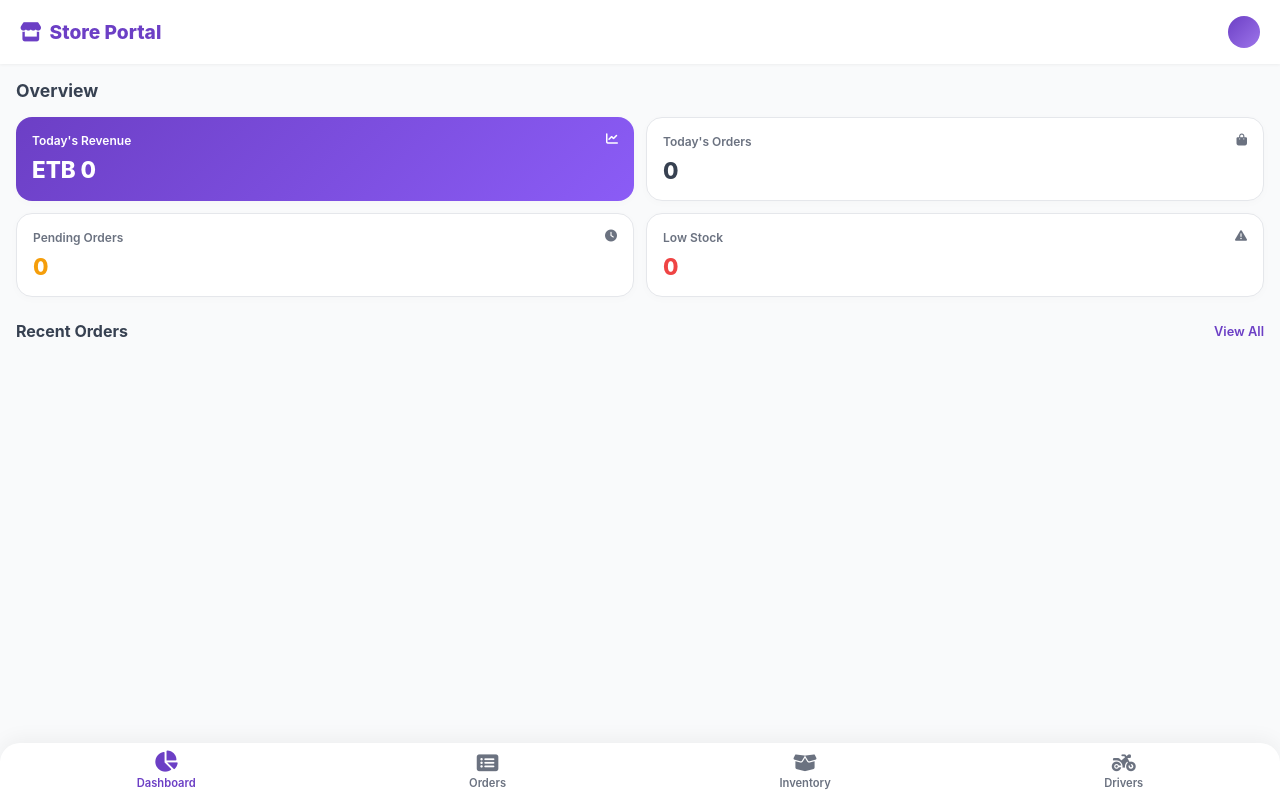
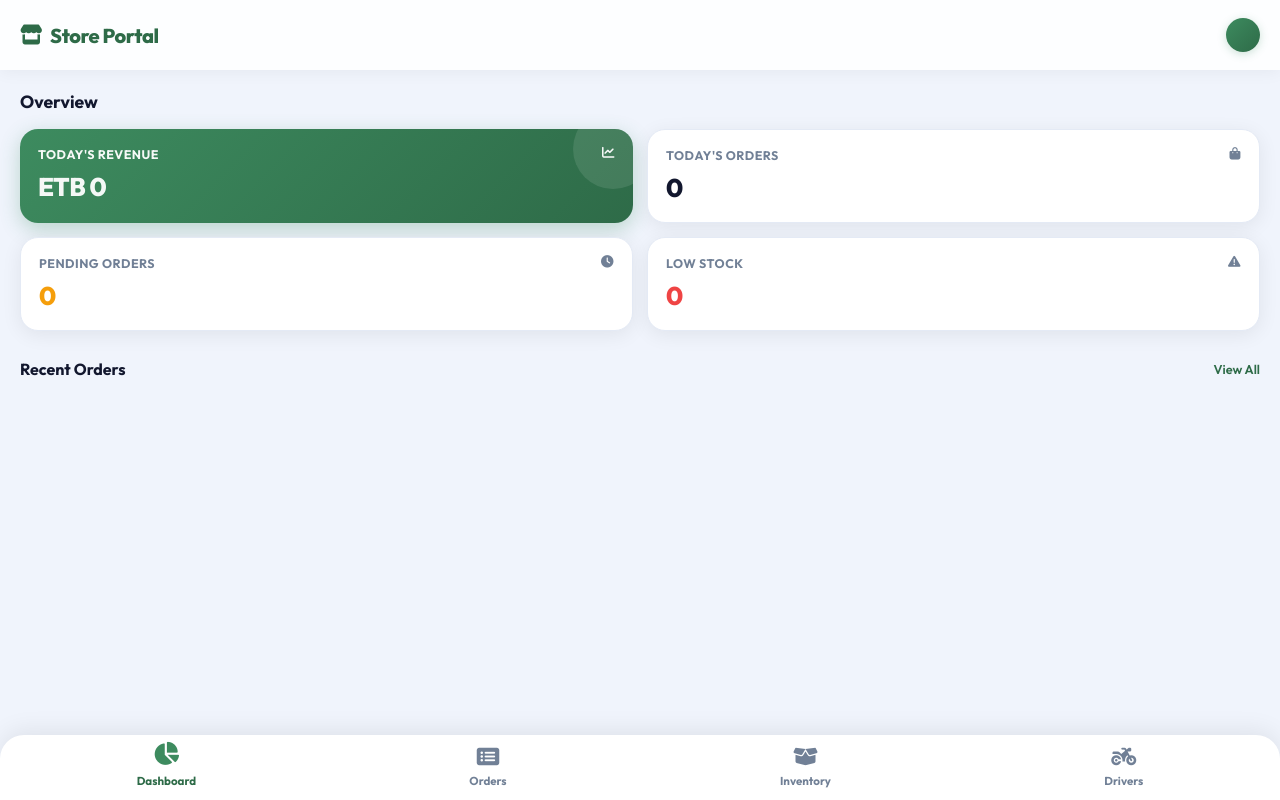
Before and after one commit to liyukidsmart-star/Liyu-Kids-Mart, a Flask app: page /telegram/store-app in a window 1280 px wide. Run offline with Flask 3, Linux system fonts and the light colour scheme; some libraries are stand-ins or nearby versions.

Commit message:
fix: store manager Telegram notification detached instance and timeout
- Pass order.id into the background thread instead of the SQLAlchemy Order instance
  to prevent DetachedInstanceError when the thread executes asynchronously.
- Add try/except block with error logging around the notification thread creation
  and execution so Vercel logs will show the exact failure reason if Telegram API
  times out or rejects the message.

feat: store management portal redesign and live driver map

- Complete UI overhaul for store_app.html matching the new premium green branding
  (gradients, glassmorphism, rounded corners, soft shadows).
- Integrate Leaflet map directly into the 'Drivers' tab.
- Automatically plot circle markers for active drivers based on their current lat/lng.
- Fit map bounds dynamically to show all available drivers or default to Addis Ababa.

```diff
--- a/app/templates/mini_app/store_app.html
+++ b/app/templates/mini_app/store_app.html
@@ -6,100 +6,115 @@
     <title>Store Management - Liyu Kids Mart</title>
     <script src="https://telegram.org/js/telegram-web-app.js"></script>
     <link href="https://cdnjs.cloudflare.com/ajax/libs/font-awesome/6.4.0/css/all.min.css" rel="stylesheet">
+    <link href="https://fonts.googleapis.com/css2?family=Outfit:wght@300;400;500;600;700;800&display=swap" rel="stylesheet">
+    <link rel="stylesheet" href="https://unpkg.com/leaflet@1.9.4/dist/leaflet.css" crossorigin=""/>
+    <script src="https://unpkg.com/leaflet@1.9.4/dist/leaflet.js" crossorigin=""></script>
     <style>
         :root {
-            --g: #10B981; --gp: #059669; --p: #6C3FC5; --bg: #F9FAFB;
-            --sf: #FFFFFF; --tm: #374151; --ts: #6B7280; --br: #E5E7EB;
-            --danger: #EF4444; --warning: #F59E0B; --info: #3B82F6;
+            --g: #3d8b5f; --gp: #2e6b48; --p: #2e6b48; --bg: #f0f4fc;
+            --sf: #FFFFFF; --tm: #12172e; --ts: #718096; --br: #e4eaf5;
+            --danger: #ef4444; --warning: #f59e0b; --info: #3b82f6;
+            --shadow: 0 4px 20px rgba(0,0,0,0.07);
+            --shadow-md: 0 8px 32px rgba(0,0,0,0.1);
         }
-        * { box-sizing: border-box; margin: 0; padding: 0; font-family: -apple-system, BlinkMacSystemFont, 'Segoe UI', Roboto, sans-serif; -webkit-tap-highlight-color: transparent; }
-        body { background: var(--bg); color: var(--tm); padding-bottom: 70px; }
+        * { box-sizing: border-box; margin: 0; padding: 0; font-family: 'Outfit', -apple-system, BlinkMacSystemFont, sans-serif; -webkit-tap-highlight-color: transparent; }
+        body { background: var(--bg); color: var(--tm); padding-bottom: 80px; -webkit-font-smoothing: antialiased; }
 
         /* Header */
-        .header { background: var(--sf); padding: 16px 20px; display: flex; justify-content: space-between; align-items: center; position: sticky; top: 0; z-index: 100; box-shadow: 0 1px 3px rgba(0,0,0,0.05); }
-        .header h1 { font-size: 1.2rem; font-weight: 800; color: var(--p); display: flex; align-items: center; gap: 8px; }
-        .header-profile { width: 32px; height: 32px; border-radius: 50%; background: linear-gradient(135deg, var(--p), #9D75EA); color: #fff; display: flex; align-items: center; justify-content: center; font-weight: bold; }
+        .header { background: var(--sf); padding: 18px 20px; display: flex; justify-content: space-between; align-items: center; position: sticky; top: 0; z-index: 100; box-shadow: 0 2px 16px rgba(0,0,0,0.05); backdrop-filter: blur(12px); background: rgba(255,255,255,0.85); }
+        .header h1 { font-size: 1.25rem; font-weight: 800; color: var(--p); display: flex; align-items: center; gap: 8px; letter-spacing: -0.02em; }
+        .header-profile { width: 34px; height: 34px; border-radius: 50%; background: linear-gradient(135deg, var(--g), var(--gp)); color: #fff; display: flex; align-items: center; justify-content: center; font-weight: 800; box-shadow: 0 2px 8px rgba(61,139,95,0.25); }
 
         /* Tabs Navigation */
-        .bottom-nav { position: fixed; bottom: 0; left: 0; right: 0; background: var(--sf); display: flex; justify-content: space-around; padding: 10px 0 calc(10px + env(safe-area-inset-bottom)); box-shadow: 0 -4px 20px rgba(0,0,0,0.05); z-index: 100; border-radius: 20px 20px 0 0; }
-        .nav-item { display: flex; flex-direction: column; align-items: center; gap: 4px; color: var(--ts); font-size: 0.7rem; font-weight: 600; cursor: pointer; transition: all 0.2s; position: relative; }
-        .nav-item i { font-size: 1.2rem; transition: transform 0.2s; }
+        .bottom-nav { position: fixed; bottom: 0; left: 0; right: 0; background: var(--sf); display: flex; justify-content: space-around; padding: 12px 0 calc(12px + env(safe-area-inset-bottom)); box-shadow: 0 -4px 24px rgba(0,0,0,0.08); z-index: 100; border-radius: 24px 24px 0 0; }
+        .nav-item { display: flex; flex-direction: column; align-items: center; gap: 6px; color: var(--ts); font-size: 0.72rem; font-weight: 700; cursor: pointer; transition: all 0.25s cubic-bezier(0.4, 0, 0.2, 1); position: relative; }
+        .nav-item i { font-size: 1.25rem; transition: transform 0.25s cubic-bezier(0.4, 0, 0.2, 1); }
         .nav-item.active { color: var(--p); }
-        .nav-item.active i { transform: translateY(-2px) scale(1.1); }
-        .badge { position: absolute; top: -5px; right: -8px; background: var(--danger); color: white; font-size: 0.6rem; padding: 2px 6px; border-radius: 100px; border: 2px solid var(--sf); font-weight: bold; }
+        .nav-item.active i { transform: translateY(-3px) scale(1.15); color: var(--g); }
+        .badge { position: absolute; top: -6px; right: -10px; background: var(--danger); color: white; font-size: 0.65rem; padding: 2px 7px; border-radius: 100px; border: 2px solid var(--sf); font-weight: 800; box-shadow: 0 2px 4px rgba(239,68,68,0.3); }
 
         /* Views */
-        .view { display: none; padding: 16px; animation: fadeIn 0.3s ease; }
+        .view { display: none; padding: 20px; animation: fadeIn 0.3s cubic-bezier(0.4, 0, 0.2, 1); }
         .view.active { display: block; }
-        @keyframes fadeIn { from { opacity: 0; transform: translateY(10px); } to { opacity: 1; transform: translateY(0); } }
+        @keyframes fadeIn { from { opacity: 0; transform: translateY(15px); } to { opacity: 1; transform: translateY(0); } }
 
         /* Dashboard Cards */
-        .stat-grid { display: grid; grid-template-columns: 1fr 1fr; gap: 12px; margin-bottom: 24px; }
-        .stat-card { background: var(--sf); padding: 16px; border-radius: 16px; border: 1px solid var(--br); box-shadow: 0 2px 10px rgba(0,0,0,0.02); }
-        .stat-card .title { font-size: 0.75rem; color: var(--ts); font-weight: 600; margin-bottom: 8px; display: flex; justify-content: space-between; }
-        .stat-card .value { font-size: 1.4rem; font-weight: 800; color: var(--tm); }
-        .stat-card.primary { background: linear-gradient(135deg, var(--p), #8B5CF6); color: white; border: none; }
-        .stat-card.primary .title, .stat-card.primary .value { color: white; }
+        .stat-grid { display: grid; grid-template-columns: 1fr 1fr; gap: 14px; margin-bottom: 28px; }
+        .stat-card { background: var(--sf); padding: 18px; border-radius: 18px; border: 1px solid var(--br); box-shadow: var(--shadow); transition: transform 0.2s, box-shadow 0.2s; position: relative; overflow: hidden; }
+        .stat-card:active { transform: scale(0.98); }
+        .stat-card .title { font-size: 0.78rem; color: var(--ts); font-weight: 700; margin-bottom: 8px; display: flex; justify-content: space-between; text-transform: uppercase; letter-spacing: 0.04em; }
+        .stat-card .value { font-size: 1.6rem; font-weight: 800; color: var(--tm); letter-spacing: -0.02em; }
+        .stat-card.primary { background: linear-gradient(135deg, var(--g), var(--gp)); color: white; border: none; box-shadow: 0 6px 20px rgba(61,139,95,0.3); }
+        .stat-card.primary .title, .stat-card.primary .value { color: white; opacity: 0.95; }
+        .stat-card.primary::after { content: ''; position: absolute; right: -20px; top: -20px; width: 80px; height: 80px; background: rgba(255,255,255,0.1); border-radius: 50%; }
 
         /* Order List */
-        .filter-scroll { display: flex; gap: 8px; overflow-x: auto; padding-bottom: 12px; margin-bottom: 8px; scrollbar-width: none; }
+        .filter-scroll { display: flex; gap: 10px; overflow-x: auto; padding-bottom: 14px; margin-bottom: 12px; scrollbar-width: none; }
         .filter-scroll::-webkit-scrollbar { display: none; }
-        .filter-pill { padding: 6px 14px; background: var(--sf); border: 1px solid var(--br); border-radius: 100px; font-size: 0.8rem; font-weight: 600; color: var(--ts); white-space: nowrap; transition: all 0.2s; }
-        .filter-pill.active { background: var(--p); color: white; border-color: var(--p); }
+        .filter-pill { padding: 8px 16px; background: var(--sf); border: 1.5px solid var(--br); border-radius: 100px; font-size: 0.85rem; font-weight: 700; color: var(--ts); white-space: nowrap; transition: all 0.2s; box-shadow: 0 2px 8px rgba(0,0,0,0.03); }
+        .filter-pill.active { background: linear-gradient(135deg, var(--g), var(--gp)); color: white; border-color: transparent; box-shadow: 0 4px 12px rgba(61,139,95,0.3); }
 
-        .order-card { background: var(--sf); border-radius: 16px; padding: 16px; margin-bottom: 12px; border: 1px solid var(--br); display: flex; flex-direction: column; gap: 12px; box-shadow: 0 2px 8px rgba(0,0,0,0.02); position: relative; overflow: hidden; }
-        .order-header { display: flex; justify-content: space-between; align-items: center; border-bottom: 1px solid var(--br); padding-bottom: 12px; }
-        .order-id { font-weight: 800; font-size: 0.95rem; display: flex; align-items: center; gap: 6px; }
-        .order-time { font-size: 0.75rem; color: var(--ts); }
-        .order-status { font-size: 0.7rem; font-weight: 700; padding: 4px 10px; border-radius: 100px; text-transform: uppercase; }
-        .status-pending { background: #FEF3C7; color: #D97706; }
-        .status-confirmed { background: #DBEAFE; color: #2563EB; }
-        .status-packed { background: #F3E8FF; color: #7E22CE; }
-        .status-out_for_delivery { background: #E0E7FF; color: #4338CA; }
-        .status-delivered { background: #D1FAE5; color: #059669; }
-        .status-cancelled { background: #FEE2E2; color: #DC2626; }
+        .order-card { background: var(--sf); border-radius: 18px; padding: 18px; margin-bottom: 16px; border: 1px solid var(--br); display: flex; flex-direction: column; gap: 14px; box-shadow: var(--shadow); position: relative; overflow: hidden; transition: transform 0.2s; }
+        .order-card:active { transform: scale(0.98); }
+        .order-header { display: flex; justify-content: space-between; align-items: center; border-bottom: 1px dashed var(--br); padding-bottom: 14px; }
+        .order-id { font-weight: 800; font-size: 1.05rem; display: flex; align-items: center; gap: 8px; color: var(--tm); }
+        .order-time { font-size: 0.78rem; color: var(--ts); font-weight: 500; }
+        .order-status { font-size: 0.75rem; font-weight: 800; padding: 5px 12px; border-radius: 100px; text-transform: uppercase; letter-spacing: 0.04em; }
+        .status-pending { background: #FEF3C7; color: #D97706; border: 1px solid #fde68a; }
+        .status-confirmed { background: #DBEAFE; color: #1e40af; border: 1px solid #bfdbfe; }
+        .status-packed { background: #F3E8FF; color: #6d28d9; border: 1px solid #e9d5ff; }
+        .status-out_for_delivery { background: #ffedd5; color: #9a3412; border: 1px solid #fed7aa; }
+        .status-delivered { background: #D1FAE5; color: #059669; border: 1px solid #a7f3d0; }
+        .status-cancelled { background: #FEE2E2; color: #DC2626; border: 1px solid #fecaca; }
 
-        .order-customer { display: flex; align-items: center; gap: 10px; }
-        .customer-avatar { width: 36px; height: 36px; border-radius: 50%; background: var(--bg); display: flex; align-items: center; justify-content: center; font-weight: bold; color: var(--ts); }
-        .customer-info .name { font-weight: 700; font-size: 0.9rem; }
-        .customer-info .phone { font-size: 0.75rem; color: var(--ts); }
+        .order-customer { display: flex; align-items: center; gap: 12px; }
+        .customer-avatar { width: 40px; height: 40px; border-radius: 50%; background: var(--bg); display: flex; align-items: center; justify-content: center; font-weight: 800; color: var(--p); border: 1.5px solid var(--br); }
+        .customer-info .name { font-weight: 800; font-size: 0.95rem; }
+        .customer-info .phone { font-size: 0.8rem; color: var(--ts); font-weight: 500; }
 
-        .order-footer { display: flex; justify-content: space-between; align-items: center; background: var(--bg); padding: 10px 12px; border-radius: 12px; margin-top: 4px; }
-        .order-total { font-weight: 800; font-size: 1rem; color: var(--g); }
-        .order-items { font-size: 0.8rem; font-weight: 600; color: var(--ts); }
-        .btn { padding: 8px 16px; border-radius: 100px; font-weight: 700; font-size: 0.85rem; border: none; cursor: pointer; transition: opacity 0.2s; }
-        .btn:active { opacity: 0.8; }
-        .btn-primary { background: var(--p); color: white; }
-        .btn-outline { background: transparent; border: 1px solid var(--br); color: var(--tm); }
-        .btn-success { background: var(--g); color: white; }
+        .order-footer { display: flex; justify-content: space-between; align-items: center; background: var(--bg); padding: 12px 16px; border-radius: 14px; margin-top: 4px; }
+        .order-total { font-weight: 800; font-size: 1.05rem; color: var(--p); }
+        .order-items { font-size: 0.85rem; font-weight: 700; color: var(--ts); }
+
+        .btn { padding: 10px 20px; border-radius: 100px; font-weight: 800; font-size: 0.9rem; border: none; cursor: pointer; transition: all 0.2s; display: inline-flex; align-items: center; justify-content: center; gap: 8px; }
+        .btn:active { transform: scale(0.96); }
+        .btn-primary { background: linear-gradient(135deg, var(--g), var(--gp)); color: white; box-shadow: 0 4px 12px rgba(61,139,95,0.3); }
+        .btn-outline { background: var(--sf); border: 2px solid var(--br); color: var(--tm); }
+        .btn-success { background: var(--p); color: white; }
 
         /* Inventory List */
-        .product-item { display: flex; align-items: center; gap: 12px; background: var(--sf); padding: 12px; border-radius: 12px; border: 1px solid var(--br); margin-bottom: 10px; }
-        .product-img { width: 50px; height: 50px; border-radius: 8px; object-fit: cover; background: var(--bg); }
+        .product-item { display: flex; align-items: center; gap: 14px; background: var(--sf); padding: 14px; border-radius: 16px; border: 1px solid var(--br); margin-bottom: 12px; box-shadow: var(--shadow); }
+        .product-img { width: 56px; height: 56px; border-radius: 10px; object-fit: cover; background: var(--bg); border: 1px solid var(--br); }
         .product-info { flex: 1; }
-        .product-name { font-weight: 600; font-size: 0.85rem; margin-bottom: 4px; display: -webkit-box; -webkit-line-clamp: 2; -webkit-box-orient: vertical; overflow: hidden; }
-        .product-stock { display: flex; align-items: center; gap: 6px; font-size: 0.75rem; font-weight: 600; }
-        .stock-badge { padding: 2px 6px; border-radius: 4px; background: var(--bg); }
-        .stock-badge.low { background: #FEE2E2; color: #DC2626; }
-        .stock-badge.good { background: #D1FAE5; color: #059669; }
-        .stock-actions { display: flex; align-items: center; gap: 8px; }
-        .stock-btn { width: 30px; height: 30px; border-radius: 8px; border: 1px solid var(--br); background: var(--bg); display: flex; align-items: center; justify-content: center; font-weight: bold; color: var(--tm); }
+        .product-name { font-weight: 700; font-size: 0.9rem; margin-bottom: 4px; display: -webkit-box; -webkit-line-clamp: 2; -webkit-box-orient: vertical; overflow: hidden; line-height: 1.3; }
+        .product-stock { display: flex; align-items: center; gap: 8px; font-size: 0.8rem; font-weight: 700; }
+        .stock-badge { padding: 3px 8px; border-radius: 6px; background: var(--bg); }
+        .stock-badge.low { background: #FEE2E2; color: #DC2626; border: 1px solid #fecaca; }
+        .stock-badge.good { background: #D1FAE5; color: #059669; border: 1px solid #a7f3d0; }
+        .stock-actions { display: flex; align-items: center; gap: 10px; }
+        .stock-btn { width: 34px; height: 34px; border-radius: 10px; border: 2px solid var(--br); background: var(--sf); display: flex; align-items: center; justify-content: center; font-weight: 800; color: var(--tm); font-size: 1.1rem; transition: background 0.2s; }
+        .stock-btn:active { background: var(--br); }
 
         /* Modal Overlay */
-        .modal-overlay { position: fixed; inset: 0; background: rgba(0,0,0,0.5); z-index: 1000; display: none; align-items: flex-end; backdrop-filter: blur(2px); }
-        .modal-content { background: var(--sf); width: 100%; border-radius: 24px 24px 0 0; padding: 24px 20px 30px; max-height: 85vh; overflow-y: auto; transform: translateY(100%); transition: transform 0.3s cubic-bezier(0.4, 0, 0.2, 1); }
+        .modal-overlay { position: fixed; inset: 0; background: rgba(18,23,46,0.6); z-index: 1000; display: none; align-items: flex-end; backdrop-filter: blur(8px); }
+        .modal-content { background: var(--bg); width: 100%; border-radius: 28px 28px 0 0; padding: 24px 20px 40px; max-height: 88vh; overflow-y: auto; transform: translateY(100%); transition: transform 0.35s cubic-bezier(0.4, 0, 0.2, 1); box-shadow: 0 -10px 40px rgba(0,0,0,0.1); }
         .modal-overlay.active { display: flex; }
         .modal-overlay.active .modal-content { transform: translateY(0); }
-        .modal-handle { width: 40px; height: 4px; background: var(--br); border-radius: 2px; margin: 0 auto 20px; }
+        .modal-handle { width: 48px; height: 5px; background: #cbd5e1; border-radius: 100px; margin: 0 auto 24px; }
 
-        .detail-row { display: flex; justify-content: space-between; padding: 12px 0; border-bottom: 1px dashed var(--br); font-size: 0.85rem; }
-        .detail-row span:last-child { font-weight: 600; }
+        .detail-row { display: flex; justify-content: space-between; padding: 14px 0; border-bottom: 1px dashed #cbd5e1; font-size: 0.9rem; }
+        .detail-row span:last-child { font-weight: 800; }
 
         /* Driver Assign List */
-        .driver-item { display: flex; align-items: center; justify-content: space-between; padding: 12px; border: 1px solid var(--br); border-radius: 12px; margin-bottom: 10px; }
-        .driver-item.busy { opacity: 0.6; }
-        .driver-info { display: flex; align-items: center; gap: 10px; }
-        .driver-avatar { width: 40px; height: 40px; border-radius: 50%; background: #E0E7FF; color: #4338CA; display: flex; align-items: center; justify-content: center; font-size: 1.2rem; }
+        .driver-item { display: flex; align-items: center; justify-content: space-between; padding: 14px; border: 1px solid var(--br); border-radius: 16px; margin-bottom: 12px; background: var(--sf); box-shadow: var(--shadow); transition: transform 0.2s; cursor: pointer; }
+        .driver-item:active { transform: scale(0.98); }
+        .driver-item.busy { opacity: 0.7; }
+        .driver-info { display: flex; align-items: center; gap: 12px; }
+        .driver-avatar { width: 44px; height: 44px; border-radius: 50%; background: #E0E7FF; color: #4338CA; display: flex; align-items: center; justify-content: center; font-size: 1.3rem; border: 2px solid #c7d2fe; }
+
+        /* Map Container */
+        #storeMap { height: 350px; border-radius: 20px; border: 1px solid var(--br); box-shadow: var(--shadow); margin-bottom: 16px; z-index: 1; overflow: hidden; }
+        .leaflet-popup-content-wrapper { border-radius: 14px; box-shadow: 0 8px 24px rgba(0,0,0,0.15); }
     </style>
 </head>
 <body>
@@ -161,7 +176,12 @@
 
     <!-- DRIVERS VIEW -->
     <div id="view-drivers" class="view">
-        <h2 style="font-size: 1.1rem; margin-bottom: 16px;">Active Drivers</h2>
+        <h2 style="font-size: 1.2rem; font-weight: 800; margin-bottom: 16px; display: flex; justify-content: space-between; align-items: center;">
+            <span><i class="fas fa-map-marked-alt text-g"></i> Delivery Map</span>
+            <button class="btn btn-outline" style="padding: 6px 12px; font-size: 0.8rem;" onclick="loadDrivers()"><i class="fas fa-sync-alt"></i> Refresh</button>
+        </h2>
+        <div id="storeMap"></div>
+        <h2 style="font-size: 1.1rem; font-weight: 800; margin-bottom: 16px; margin-top: 24px;">Active Drivers</h2>
         <div id="driversList"></div>
     </div>
 
@@ -230,7 +250,12 @@
             if(tabId === 'dashboard') loadDashboard();
             if(tabId === 'orders') loadOrders();
             if(tabId === 'inventory') loadInventory();
-            if(tabId === 'drivers') loadDrivers();
+            if(tabId === 'drivers') {
+                loadDrivers();
+                if(storeMap) {
+                    setTimeout(() => storeMap.invalidateSize(), 100);
+                }
+            }
         }
 
         function debounce(func, wait) {
@@ -361,27 +386,75 @@
             loadInventory();
         }
 
+        // --- MAP & DRIVERS ---
+        let storeMap = null;
+        let driverMarkers = [];
+
+        function initStoreMap() {
+            if(storeMap) return;
+            storeMap = L.map('storeMap').setView([9.03, 38.74], 12);
+            L.tileLayer('https://{s}.basemaps.cartocdn.com/rastertiles/voyager/{z}/{x}/{y}{r}.png', {
+                attribution: '&copy; OpenStreetMap contributors &copy; CARTO'
+            }).addTo(storeMap);
+        }
+
         async function loadDrivers() {
             const data = await fetchAPI('/store/drivers');
             if(!data) return;
+
+            // Init map and clear old markers
+            initStoreMap();
+            driverMarkers.forEach(m => storeMap.removeLayer(m));
+            driverMarkers = [];
+
+            let bounds = [];
 
             const list = document.getElementById('driversList');
             if(data.drivers.length === 0) {
                 list.innerHTML = `<div style="text-align:center;padding:40px 20px;color:var(--ts)">No active drivers</div>`;
             } else {
-                list.innerHTML = data.drivers.map(d => `
-                <div class="driver-item ${d.active_deliveries > 0 ? 'busy' : ''}">
-                    <div class="driver-info">
-                        <div class="driver-avatar"><i class="fas fa-motorcycle"></i></div>
-                        <div>
-                            <div style="font-weight:700;font-size:0.9rem">${d.name}</div>
-                            <div style="font-size:0.75rem;color:var(--ts)">${d.phone || 'No phone'}</div>
+                list.innerHTML = data.drivers.map(d => {
+                    // Add Map Marker if lat/lng exists
+                    if(d.lat && d.lng) {
+                        const markerColor = d.active_deliveries > 0 ? '#F59E0B' : '#10B981';
+                        const m = L.circleMarker([d.lat, d.lng], {
+                            radius: 10, fillColor: markerColor, color: '#fff', weight: 2, fillOpacity: 0.9
+                        }).addTo(storeMap);
+
+                        m.bindPopup(`
+                            <div style="text-align:center;font-family:'Outfit',sans-serif;">
+                                <div style="font-weight:800;font-size:1rem;color:var(--tm);margin-bottom:4px;">${d.name}</div>
+                                <div style="font-size:0.8rem;color:var(--ts);margin-bottom:8px;"><i class="fas fa-phone"></i> ${d.phone || 'No phone'}</div>
+                                <div style="font-weight:800;font-size:0.85rem;color:${d.active_deliveries > 0 ? 'var(--warning)' : 'var(--g)'}">
+                                    ${d.active_deliveries > 0 ? d.active_deliveries + ' Active Orders' : 'Available'}
+                                </div>
+                            </div>
+                        `);
+                        driverMarkers.push(m);
+                        bounds.push([d.lat, d.lng]);
+                    }
+
+                    return `
+                    <div class="driver-item ${d.active_deliveries > 0 ? 'busy' : ''}" onclick="if(storeMap && ${d.lat} && ${d.lng}) { storeMap.setView([${d.lat}, ${d.lng}], 15); window.scrollTo(0,0); }">
+                        <div class="driver-info">
+                            <div class="driver-avatar" style="${d.active_deliveries > 0 ? 'background:#fef3c7;color:#d97706;border-color:#fde68a;' : 'background:#d1fae5;color:#059669;border-color:#a7f3d0;'}"><i class="fas fa-motorcycle"></i></div>
+                            <div>
+                                <div style="font-weight:800;font-size:0.95rem;color:var(--tm);">${d.name}</div>
+                                <div style="font-size:0.8rem;color:var(--ts);font-weight:500;">${d.phone || 'No phone'}</div>
+                            </div>
                         </div>
-                    </div>
-                    <div style="text-align:right">
-                        <div style="font-size:0.75rem;font-weight:700;color:${d.active_deliveries > 0 ? 'var(--warning)' : 'var(--g)'}">${d.active_deliveries > 0 ? d.active_deliveries + ' Active' : 'Available'}</div>
-                    </div>
-                </div>`).join('');
+                        <div style="text-align:right">
+                            <div style="font-size:0.8rem;font-weight:800;color:${d.active_deliveries > 0 ? 'var(--warning)' : 'var(--g)'}">${d.active_deliveries > 0 ? d.active_deliveries + ' Active' : 'Available'}</div>
+                        </div>
+                    </div>`;
+                }).join('');
+            }
+
+            // Adjust map view
+            if(bounds.length > 0) {
+                storeMap.fitBounds(bounds, { padding: [30, 30], maxZoom: 14 });
+            } else {
+                storeMap.setView([9.03, 38.74], 12); // Default Addis Ababa
             }
         }
 
```
Also changed, not shown: app/blueprints/api/mini_app.py (+18 -3 lines).
